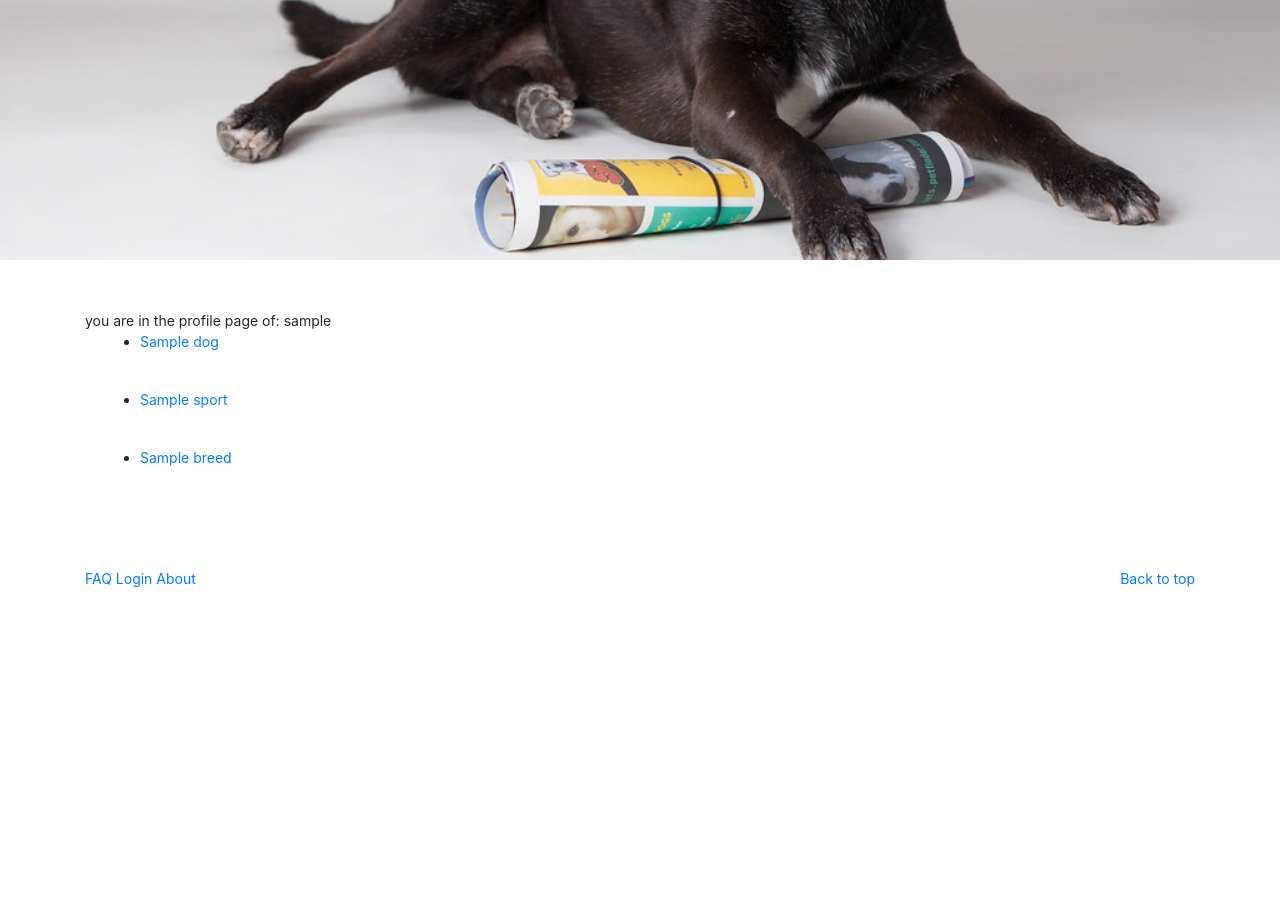
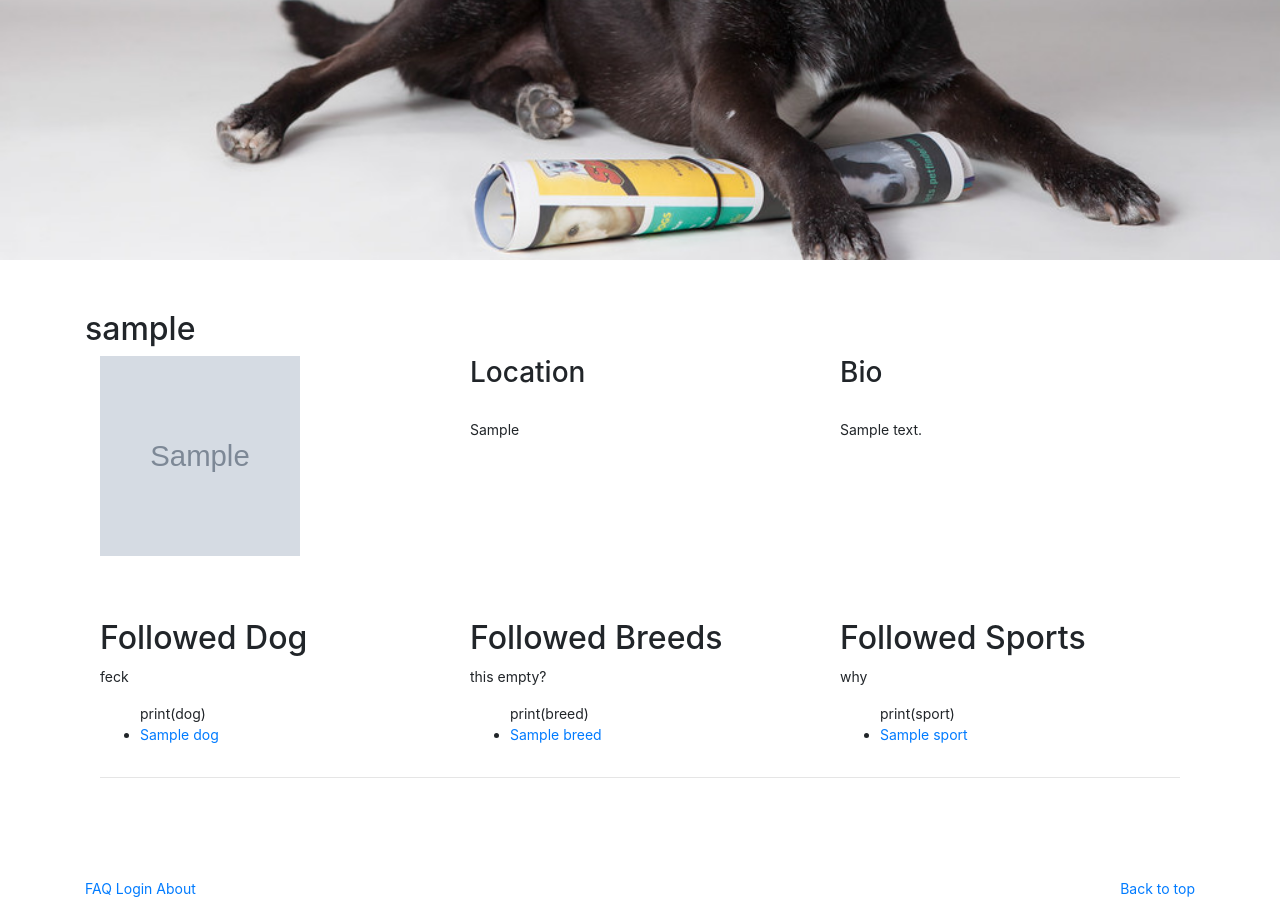
Before and after one commit to chiarapascucci/yapper_project, a Django app: a page that uses tango_with_django_project/templates/rango/yapper/user_profile.html in a window 1280 px wide. Shown: the part 453-1368 px from the top of the page. Before the commit the page ends 1040 px from the top, so only its background shows below. Run offline with Django 3.2, Linux system fonts and the light colour scheme; tables that the repository leaves empty hold one stand-in row (values such as "Sample post"); grey boxes marked "Sample" are stand-in pictures; some libraries are stand-ins or nearby versions.

Commit message:
changes to user profile

```diff
--- a/tango_with_django_project/rango/views.py
+++ b/tango_with_django_project/rango/views.py
@@ -310,10 +310,13 @@ def user_profile(request, user_name_slug):
     try:
         user = UserProfile.objects.get(user_slug=user_name_slug)
         print(user, "in user profile view")
-        context_dict['user'] = user
+        context_dict['user_profile'] = user
         context_dict['followed_breeds']= user.followed_breeds.all()
         context_dict['followed_sports']= user.followed_sports.all()
         context_dict['followed_dogs']=user.followed_dogs.all()
+        print(user.followed_breeds.all())
+        print(user.followed_sports.all())
+        print(user.followed_dogs.all())
     except UserProfile.DoesNotExist:
         (request, 'rango/yapper/user_profile.html',{})
 
--- a/tango_with_django_project/tango_with_django_project/settings.py
+++ b/tango_with_django_project/tango_with_django_project/settings.py
@@ -155,3 +155,4 @@ STATICFILES_DIRS = [STATIC_DIR, ]
 
 MEDIA_ROOT = MEDIA_DIR
 MEDIA_URL = '/media/'
+MEDIA_PROFILE ='/media/profile_images'
--- a/tango_with_django_project/templates/rango/index.html
+++ b/tango_with_django_project/templates/rango/index.html
@@ -40,7 +40,7 @@
 
       </div>
       <div class="col-md-4">
-        {% if user.is_authenticated %}
+        {% if user.user.is_authenticated %}
             <h2>Profile</h2>
             <p><a class="nav-link" href="{% url 'rango:user' user.user_slug %}">Profile</a></p>
         {% else %}
--- a/tango_with_django_project/templates/rango/yapper/user_profile.html
+++ b/tango_with_django_project/templates/rango/yapper/user_profile.html
@@ -1,36 +1,71 @@
 {% extends 'rango/base.html' %}
 {% load staticfiles %}
 
+
+
+<link href="../../../static/css/examples/grid/grid.css" rel="stylesheet">
 {% block title_block %}
 {% endblock %}
 
 {% block body_block %}
 
-    you are in the profile page of: {{user.user.username}}
+<h2>{{ user_profile.user.username }}</h2>
 
 <div class="container">
-        <div id="followed_dog">
+    <div class="row">
+        <div class="col-md-4">
+            <img src="{{ MEDIA_URL}}{{ user_profile.picture }}" width="200" height="200" alt="user's pic"/>
+        </div>
+        <div class="col-md-4">
+            <h3>Location</h3><br>
+            <p>{{user_profile.location}}</p>
+        </div>
+        <div class="col-md-4">
+            <h3>Bio</h3><br>
+            <p>{{user_profile.bio}}</p>
+        </div>
+    </div>
+</div>
+
+<br><br><br>
+
+<div class="container">
+    <!-- Example row of columns -->
+    <div class="row">
+      <div class="col-md-4">
+        <h2>Followed Dog</h2>
+        <p>feck</p>
         <ul>
-                {% for dog in followed_dogs %}
+            {% for dog in user_profile.followed_dogs.all %}
+                print(dog)
                 <li><a href = "">{{ dog.name }}</a></li>
             {% endfor %}
         </ul>
       </div>
-        <br>
-        <div id="followed_sports">
+      <div class="col-md-4">
+        <h2>Followed Breeds</h2>
+        <p>this empty?</p>
         <ul>
-                {% for sport in user.followed_sports.all %}
+            {% for breed in user_profile.followed_breeds.all %}
+                print(breed)
+                <li><a href = "{% url 'rango:breed_profile' b.slug %}">{{ breed.name }}</a></li>
+            {% endfor %}
+        </ul>
+      </div>
+      <div class="col-md-4">
+        <h2>Followed Sports</h2>
+        <p>why</p>
+        <ul>
+            {% for sport in user_profile.followed_sports.all %}
+            print(sport)
                 <li><a href = "{% url 'rango:sports_name' sport.slug %}">{{ sport.name }}</a></li>
             {% endfor %}
         </ul>
       </div>
-        <br>
-        <div id="followed_breeds">
-            <ul>
-                {% for breed in followed_breeds %}
-                    <li><a href = "{% url 'rango:breed_profile' b.slug %}">{{ breed.name }}</a></li>
-                {% endfor %}
-            </ul>
     </div>
-    </div>
+
+    <hr>
+
+</div> <!-- /container -->
+
 {% endblock %}
--- a/tango_with_django_project/templates/registration/login.html
+++ b/tango_with_django_project/templates/registration/login.html
@@ -1,4 +1,5 @@
 {% extends 'rango/base.html' %}
+
 {% block title_block %}
 Login
 {% endblock %}
```
Also changed, not shown: tango_with_django_project/static/css/examples/grid/grid.css (added, +27 -0 lines). Lines whose indentation alone changed are shown as unchanged.
